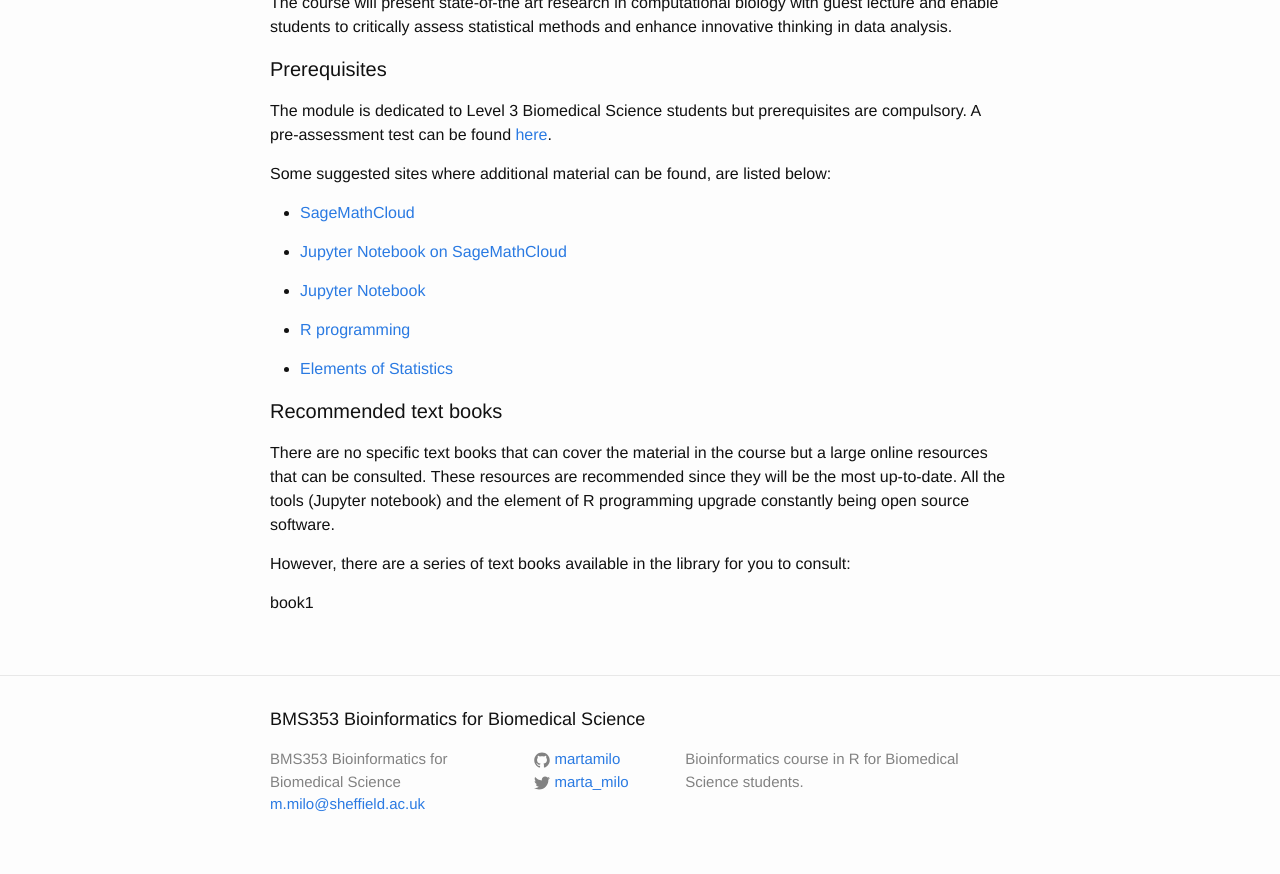
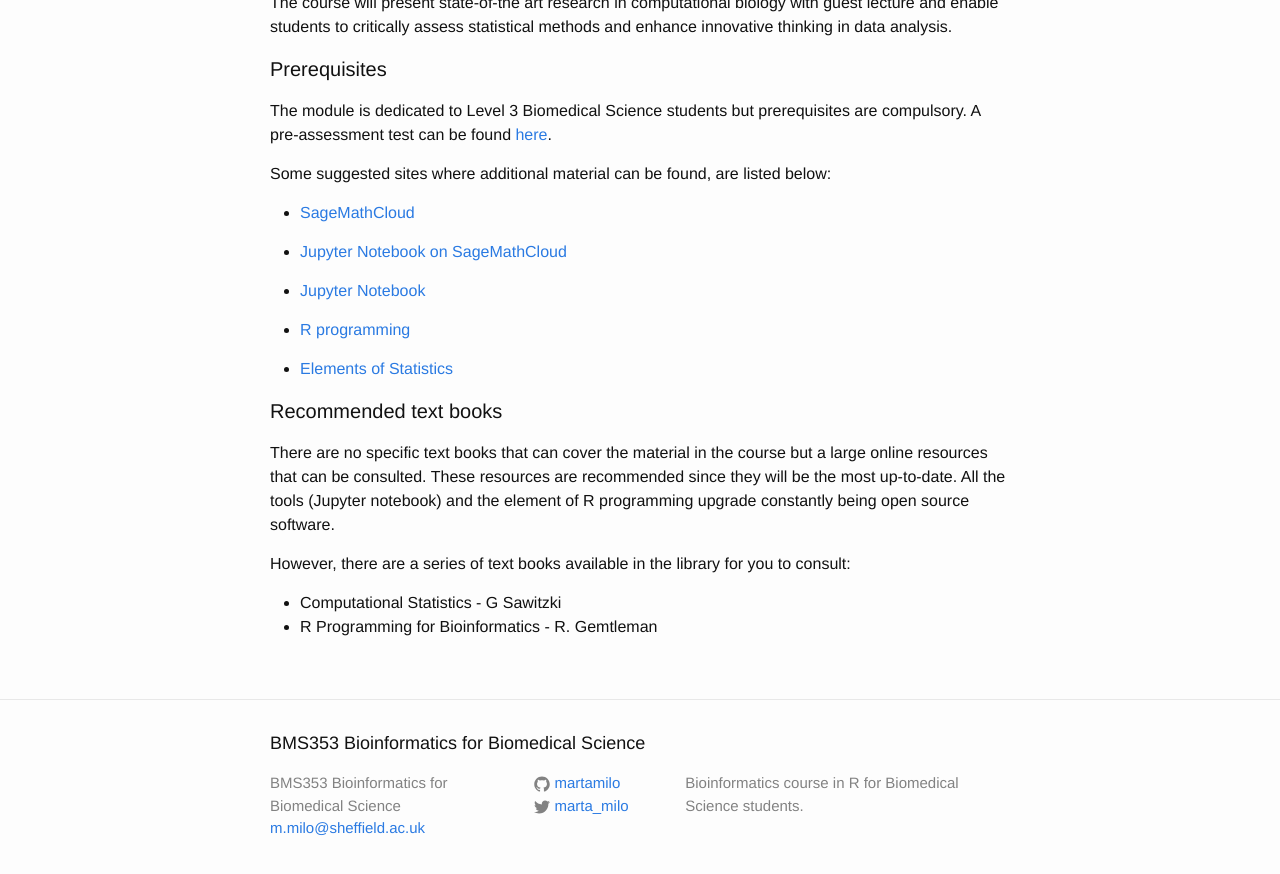
Before and after one commit to sods/bioinformatics, a Jekyll site: the page built from index.md, in a window 1280 px wide and 900 px high, scrolled down 1070 px. Shown: the top 874 px of the window. Built offline with Jekyll 4.4.1, drawn with Linux system fonts in a browser that asks for light colours.

```diff
--- a/index.md
+++ b/index.md
@@ -58,4 +58,5 @@ constantly being open source software.
 However, there are a series of text books available in the library for
 you to consult:
 
-book1
+* Computational Statistics - G Sawitzki
+* R Programming for Bioinformatics - R. Gemtleman
```
